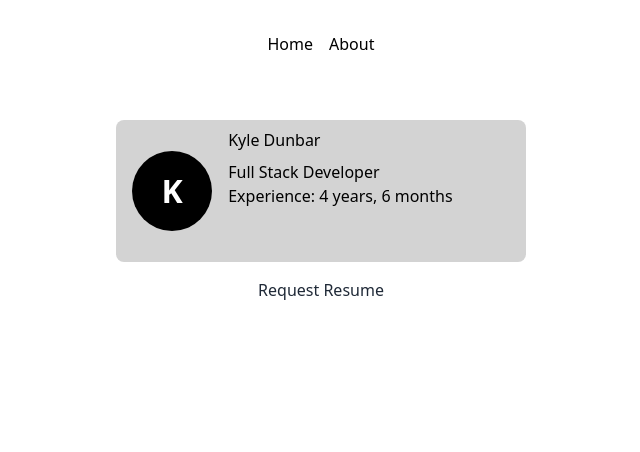
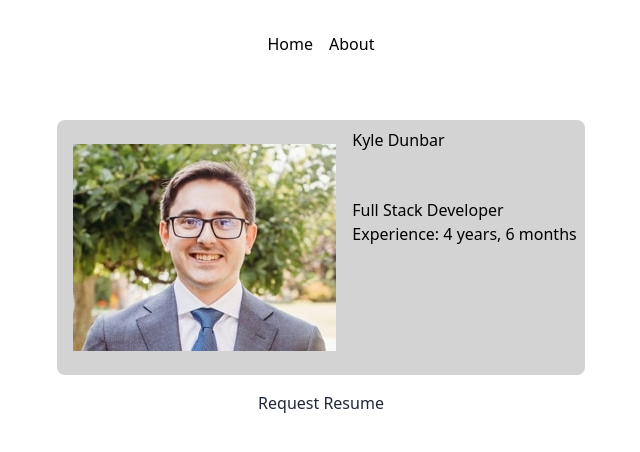
Before and after one commit to fullstackdev-us/kyle-pro, a Vue app: page /#/ in a window 1280 px wide. Shown: the top 452 px of the page, without its empty margins (319-959 px from the left). Built offline with nearby package versions, Linux system fonts and the light colour scheme; some icons are missing.

Commit message:
Update avatars

```diff
--- a/src/views/About.vue
+++ b/src/views/About.vue
@@ -2,8 +2,8 @@
   <div class="about">
     <div class="about-top">
       <div class="avatar justify-center">
-        <div class="w-34 rounded-full ring ring-primary ring-offset-base-100 ring-offset-2">
-          <img src="https://placekitten.com/200/200" alt="Kyle Dunbar" />
+        <div class="max-w-[15rem] rounded-full ring ring-primary ring-offset-base-100 ring-offset-2">
+          <img :src="avatarUrl" alt="Kyle Dunbar" />
         </div>
       </div>
       <h1 class="text-4xl font-bold mt-3 mb-2 text-center">Kyle Dunbar</h1>
@@ -17,6 +17,8 @@
 
 <script setup lang="ts">
   import { RequestResumeForm } from '../components';
+  import avatarUrl from '../assets/kyle.jpg';
+
   const summary = 'Kyle is a professional full stack developer with expertise in front-end and back-end development. He has designed, \
   coded and tested many Web and back-end applications. Kyle\'s specialty is his ability to quickly adjust to the changing \
   needs of the ever-evolving software industry and develop innovative solutions to complex problems. His passion for software engineering led him \
--- a/src/views/Home.vue
+++ b/src/views/Home.vue
@@ -2,8 +2,10 @@
   <div class="home">
     <div class="business-card">
       <div class="business-card-left">
-        <div class="name-circle">
-          K
+        <div class="avatar">
+          <div class="w-24 rounded-full ring ring-primary ring-offset-base-100 ring-offset-2">
+            <img :src="avatarUrl" alt="Kyle Dunbar Image" />
+          </div>
         </div>
       </div>
       <div class="business-card-right">
@@ -27,6 +29,7 @@
   import { useExperienceCounter } from '../composables';
   import { PhGithubLogo, PhLinkedinLogo } from '@phosphor-icons/vue';
   import { RequestResumeForm } from '../components';
+  import avatarUrl from '../assets/kyle.jpg';
 
   const requestEmailAddress = ref('');
   const firstName = 'Kyle';
@@ -78,18 +81,4 @@
       color: #FFFFFF;
   }
 }
-
-.name-circle {
-    width: 5rem;
-    height: 5rem;
-    border-radius: 50%;
-    background-color: #000;
-    color: #FFFFFF;
-    font-size: 2rem;
-    font-weight: bold;
-    display: flex;
-    justify-content: center;
-    align-items: center;
-    margin: 0 auto;
-}
 </style>
```
Also changed, not shown: src/assets/kyle.jpg (added).
